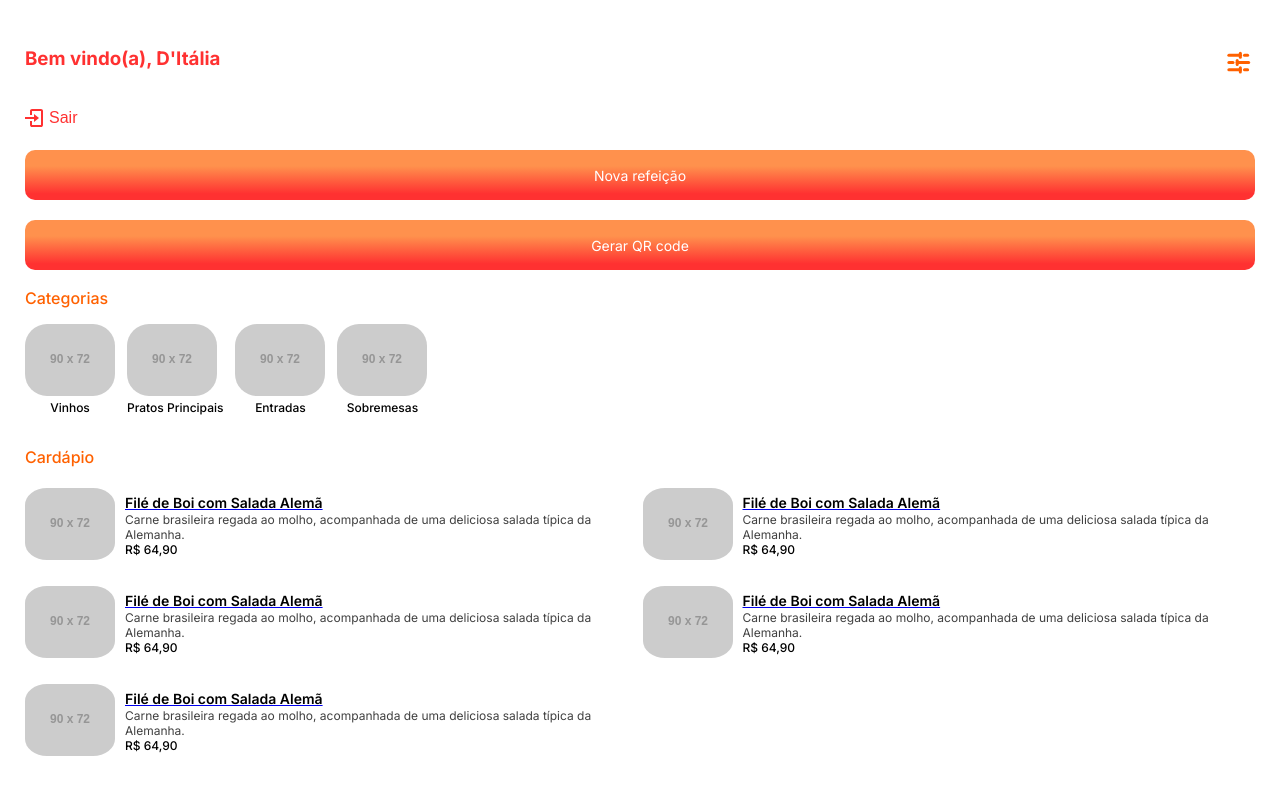
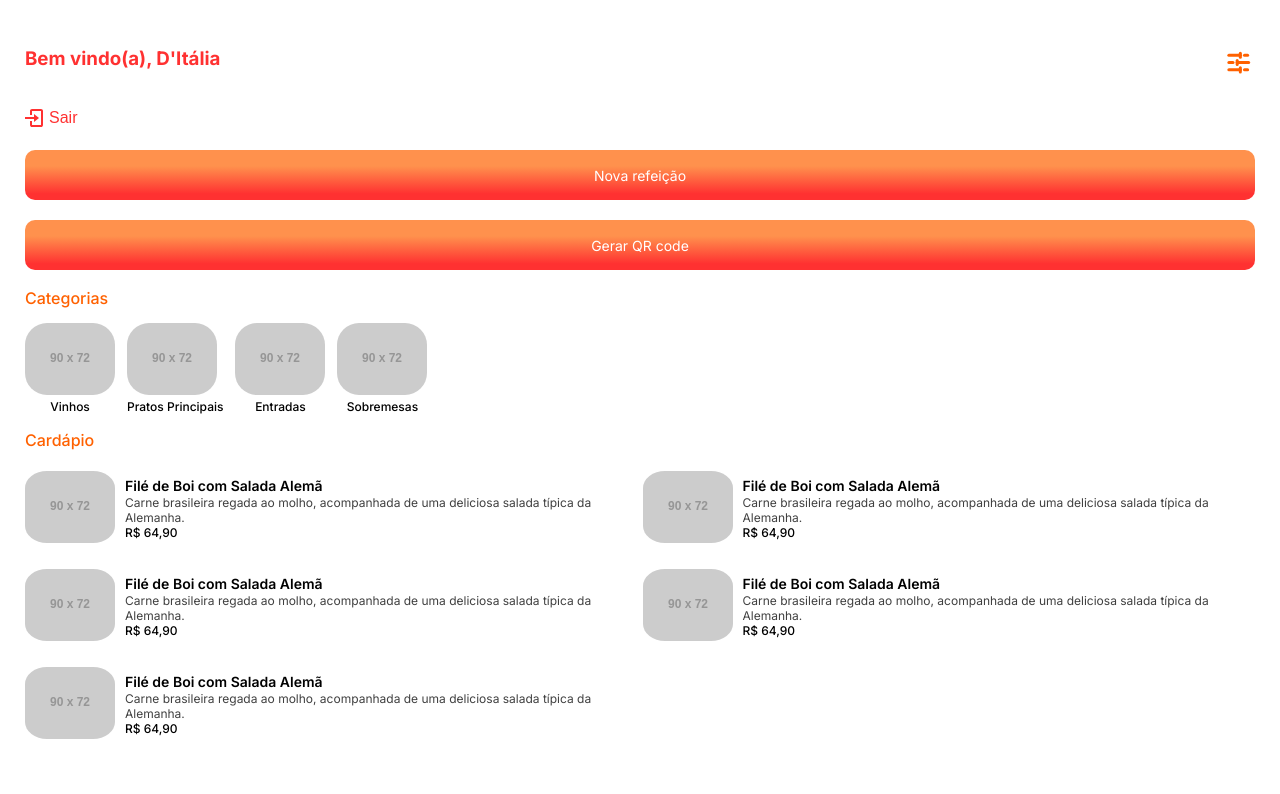
Before and after one commit to RenanTCastro/cardapio-digital-front, a React (Create React App) app: page / in a window 1280 px wide. Shown: the top 794 px of the page. Built offline with nearby package versions, Linux system fonts and the light colour scheme.

Commit message:
finalizando tela inicial do cliente

```diff
--- a/src/components/CategoryCarrouselCM/CategoryCarrouselCM.jsx
+++ b/src/components/CategoryCarrouselCM/CategoryCarrouselCM.jsx
@@ -1,4 +1,5 @@
 import { CategoryContainer, Title, CategoryItem } from "./styles";
+import { Link } from "react-router-dom";
 
 function CategoryCarrousel(){
     const CategoryModel = [
@@ -27,8 +28,10 @@ function CategoryCarrousel(){
             <ul>
                 {CategoryModel.map((e)=>(
                     <CategoryItem key={e.Title}>
-                        <img src={e.Image}/>
-                        <span>{e.Title}</span>
+                        <Link to='#'>
+                            <img src={e.Image}/>
+                            <span>{e.Title}</span>
+                        </Link>
                     </CategoryItem>
                 ))}
             </ul>
--- a/src/components/CategoryCarrouselCM/styles.js
+++ b/src/components/CategoryCarrouselCM/styles.js
@@ -7,7 +7,7 @@ export const CategoryContainer = styled.div`
         list-style: none;
         padding: 0;
         overflow: scroll;
-
+        margin: 15px 0;
     }
     ul::-webkit-scrollbar {
     display: none;
@@ -32,6 +32,10 @@ export const CategoryItem = styled.li`
         height: 72px;
         border-radius: 22px;
     }
+    a{
+        text-decoration: none;
+        margin: 0;
+    }
 `
 
 export const Title = styled.h3`
--- a/src/components/ProductCardCM/ProductCardCM.jsx
+++ b/src/components/ProductCardCM/ProductCardCM.jsx
@@ -49,9 +49,9 @@ function ProductCard(){
                         <MenuItem key={e.Id}>
                             <img src={e.Image}/>
                             <MenuItemText>
-                                <Link to='#'><span>{e.Title}</span></Link>
+                                <Link to='#'><span>{e.Title}</span>
                                 <p className="description">{e.Description}</p>
-                                <p className="price">{e.Price}</p>
+                                <p className="price">{e.Price}</p></Link>
                             </MenuItemText>
                         </MenuItem>
                     ))}
--- a/src/components/ProductCardCM/styles.js
+++ b/src/components/ProductCardCM/styles.js
@@ -6,7 +6,7 @@ export const MenuContainer = styled.div`
         font-size: 16px;
         font-weight: 500;
         line-height: normal;
-        margin: 15px 0;
+        margin: 0;
     }
     ul{
         list-style: none;
@@ -41,6 +41,10 @@ export const MenuItemText = styled.div`
         font-weight: 600;
         line-height: normal;
     }
+    a{
+        text-decoration: none;
+        cursor: pointer;
+    }
     .description{
         width: 100%;
         color: #404040;
```
